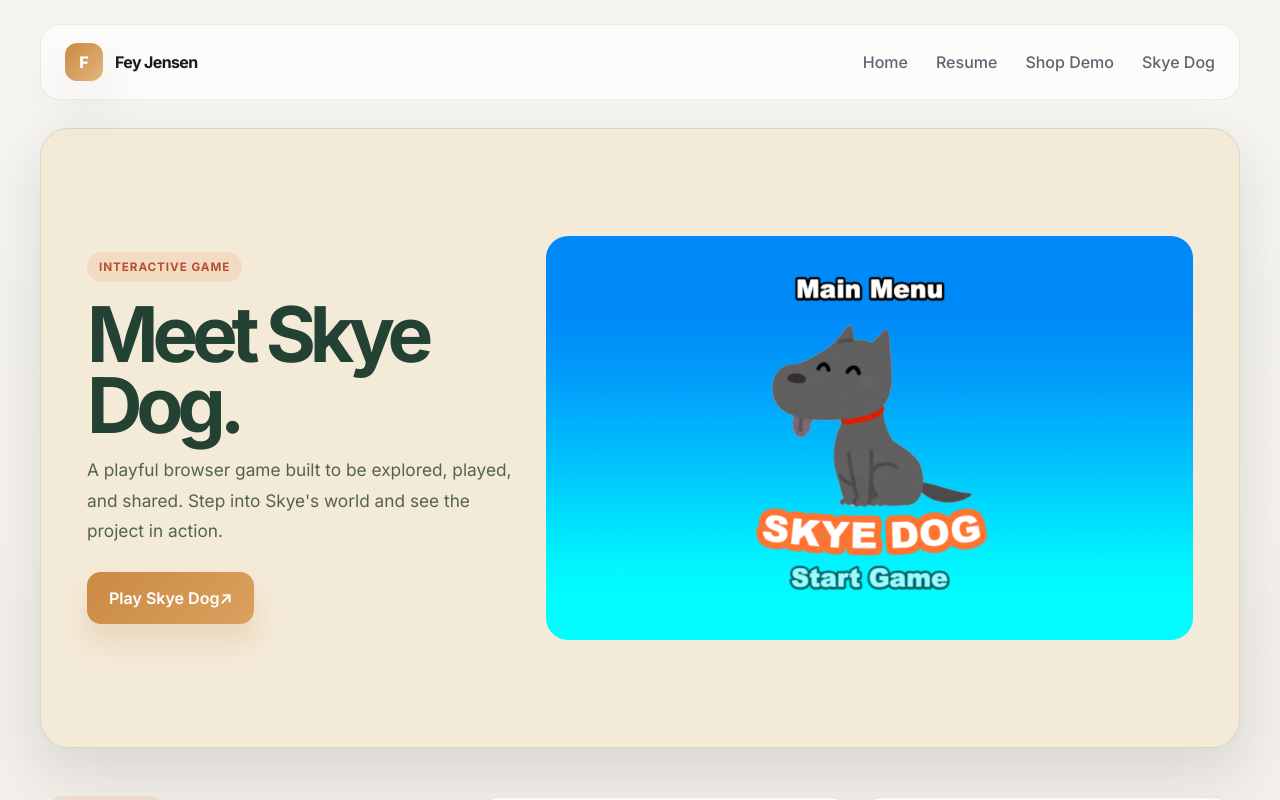
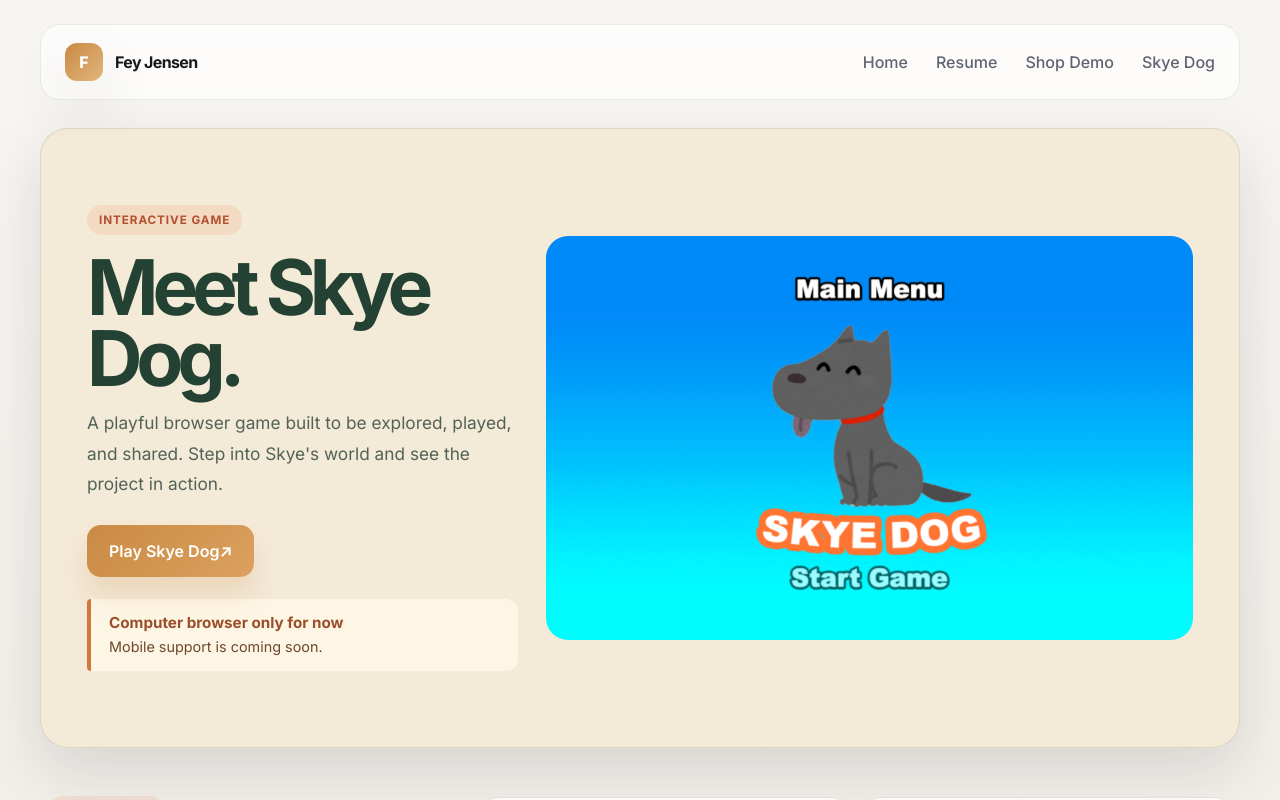
Before and after one commit to FeyJensen/portfolio, a React (Vite) app: page / in a window 1280 px wide. Both pictures are taken after a click on the button "Skye Dog". Shown: the top 800 px of the page. Built offline with nearby package versions, Linux system fonts and the light colour scheme.

Commit message:
Broswer support

```diff
--- a/src/pages/SkyeDogPage.jsx
+++ b/src/pages/SkyeDogPage.jsx
@@ -18,6 +18,10 @@ export default function SkyeDogPage() {
             >
               Play Skye Dog <span aria-hidden="true">↗</span>
             </a>
+          </div>
+          <div className="skye-dog-warning" role="note">
+            <strong>Computer browser only for now</strong>
+            <span>Mobile support is coming soon.</span>
           </div>
         </div>
 
--- a/src/styles.css
+++ b/src/styles.css
@@ -629,6 +629,24 @@ button {
   color: #b4502f;
 }
 
+.skye-dog-warning {
+  display: grid;
+  gap: 3px;
+  margin-top: 22px;
+  padding: 13px 16px 13px 18px;
+  border-left: 4px solid #d4773b;
+  border-radius: 4px 12px 12px 4px;
+  background: rgba(255, 249, 232, 0.86);
+  color: #70452c;
+  font-size: 0.9rem;
+  line-height: 1.45;
+}
+
+.skye-dog-warning strong {
+  color: #9a4e29;
+  font-size: 0.95rem;
+}
+
 .skye-dog-visual {
   position: relative;
   aspect-ratio: 16 / 10;
```
